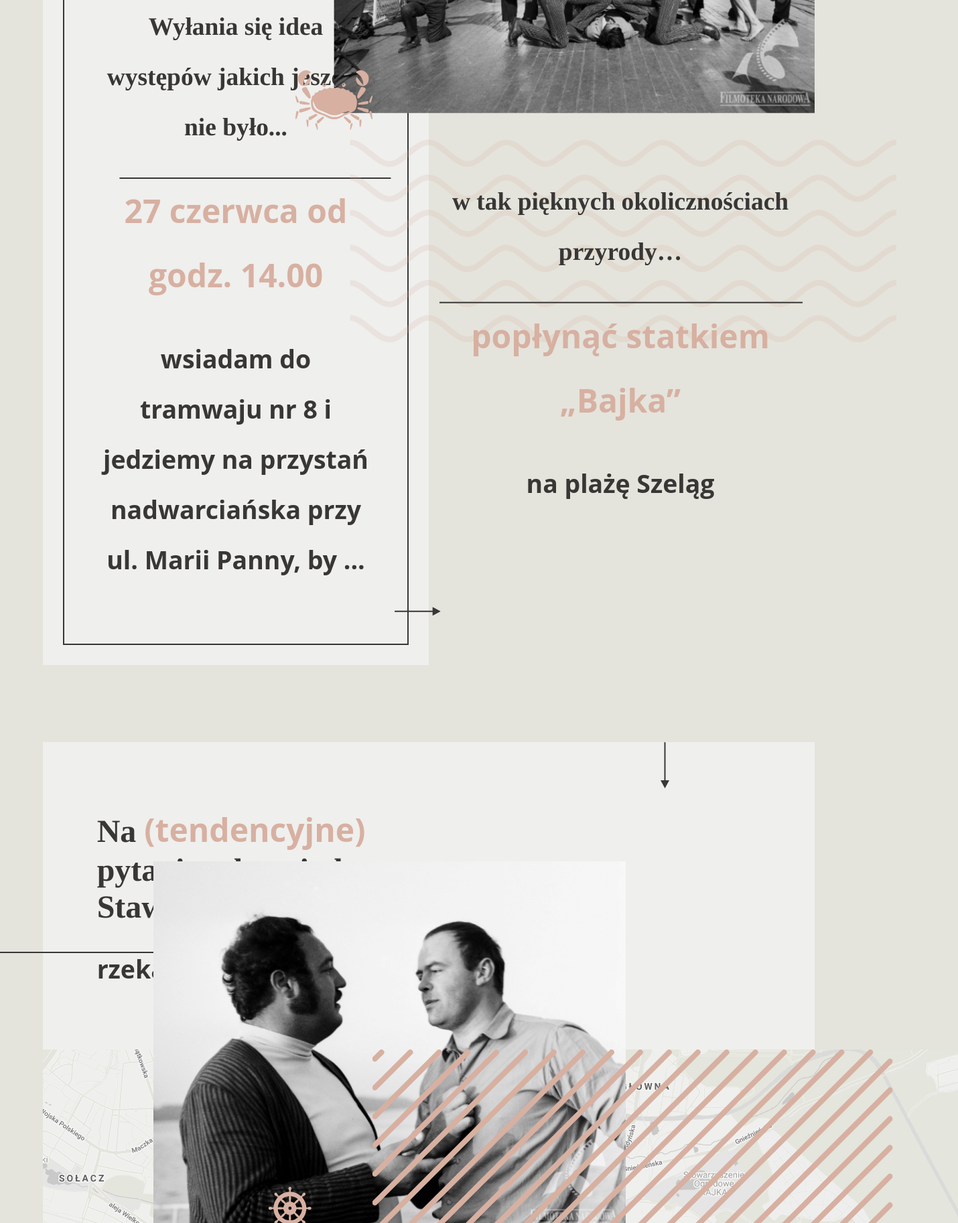
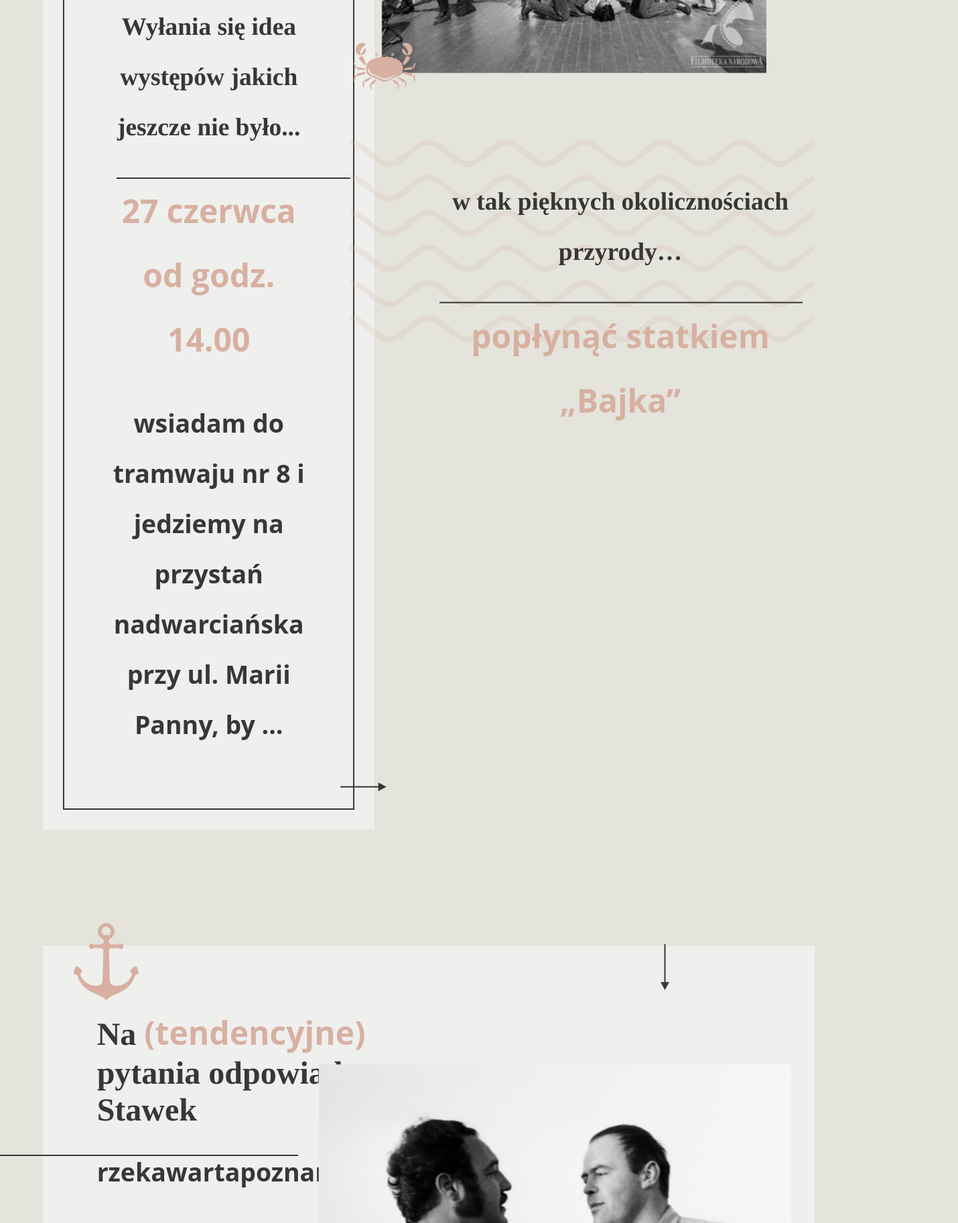
Before and after one commit to gawronix/Nekk, a website: page index.html in a window 1280 px wide. Shown: the part 974-2800 px from the top of the page at 67% size, 1430 px wide, since content can reach past the window. Drawn offline with nearby package versions, Linux system fonts and the light colour scheme.

Commit message:
added 1980 retina and 1620 , to do 1024, 768,480

```diff
--- a/index.html
+++ b/index.html
@@ -62,7 +62,7 @@
                 <div class="split right">
                     <div class="topRightImageContainer">
                         <div class="bigImg">
-                            <img src="./img/ZDJECIE 1.png">
+                            <img src="./img/ZDJECIE 1.png" srcset="./img/ZDJECIE 1@2x.png">
                             <div class="crabImg">
                                 <img src="./img/KRAB.svg">
                             </div>
@@ -90,8 +90,12 @@
             </article>
             <!-- Sekcja Mapy -->
             <div class="bottomContainer">
+                <div class="overflow">
                     <!--lewy tekst-->
                     <div class="textBanner">
+                        <div class="anchor">
+                            <img src="./img/kotwica.svg">
+                        </div>
                         <div class="textProps">
                             <h1>
                                 Na <span>(tendencyjne)</span>
@@ -108,18 +112,19 @@
                     </div>
                     <!--mapa-->
                     <div class="mapImg">
-                    <img src="./img/Layer 1.png">
+                        <img src="./img/Layer 1.png" srcset="./img/Layer 1@2x.png">
                         <!-- Ster na mapie -->
                         <div class="wheel">
                             <img src="./img/ster.svg">
                         </div>
                         <!-- Obrazek w prawym rogu mapy-->
                         <div class="photoOnMap">
-                        <img src="./img/zdjecie.png">
+                            <img src="./img/zdjecie.png" srcset="./img/zdjecie@2x.png">
                         </div>
                         <!-- fale na obrazku-->
                         <div class="strips">
                             <img src="./img/KRESKI.svg">
+                        </div>
                     </div>
                     <!-- box z tekstem na mapie-->
                     <div class="orangeBorder">
--- a/src/scss/content.scss
+++ b/src/scss/content.scss
@@ -101,12 +101,15 @@ article {
             width: 100%;
             height: 100vh;
             position: relative;
+            overflow: hidden;
+            width: 100%;
 
             .imgFale {
                 position: absolute;
                 right: 0;
                 top: 0;
                 transform: translate(15%, 100%);
+
             }
 
             .textOnImg {
@@ -125,11 +128,22 @@ article {
     width: 100%;
     font-size: 2rem;
 
+    .overflow {
+        overflow: hidden;
+        width: 100%;
+
         .textBanner {
             box-sizing: border-box;
             margin-top: 10%;
             background-color: $color_header_text;
             z-index: 1;
+
+            .anchor {
+                position: absolute;
+                top: 0;
+                margin-left: 4%;
+                transform: translateY(86%);
+            }
 
             .textProps {
                 margin-left: 2%;
@@ -147,12 +161,14 @@ article {
                 position: absolute;
                 top: 0;
                 margin-left: 80%;
+                transform: translateY(175%);
             }
         }
 
         .mapImg {
             position: relative;
             margin-bottom: 10%;
+
 
             .wheel {
                 position: absolute;
@@ -183,13 +199,15 @@ article {
                 top: 0;
                 right: 0;
             }
+        }
+    }
 
     .orangeBorder {
         background-color: $color_awards;
         width: 850px;
         padding: 10px 10px 10px 10px;
         position: absolute;
-            transform: translate(0%, 55%);
+        transform: translate(0%, 20%);
         bottom: 0;
         z-index: 1;
         right: 0;
@@ -230,4 +248,65 @@ article {
         }
     }
 }
+
+@media only screen and (max-width: 1620px) {
+    article {
+        width: 43%;
     }
+
+    .topRightImageContainer {
+
+        .bigImg {
+            img {
+                width: 80%;
+            }
+        }
+
+        .crabImg {
+            left: 25px !important;
+        }
+    }
+
+    .bottomContainer {
+        .overflow {
+            .textBanner {
+                .anchor {
+                    margin-left: 4%;
+                    transform: translateY(67%);
+                }
+
+                .downArrowVertical {
+                    transform: translateY(148%);
+                }
+            }
+
+            .mapImg {
+                .photoOnMap {
+                    transform: translate(-5%, -50%);
+                }
+
+
+                .wheel {
+                    left: 38%;
+                }
+
+                .strips {
+                    object-fit: cover;
+                    transform: translate(51%);
+                }
+            }
+        }
+
+        .orangeBorder {
+            transform: translate(0%, 20%);
+            width: 810px;
+            padding: none;
+        }
+    }
+}
+
+@media only screen and (max-width: 1024px) {}
+
+@media only screen and (max-width: 768px) {}
+
+@media only screen and (max-width: 480px) {}
--- a/src/scss/header.scss
+++ b/src/scss/header.scss
@@ -56,20 +56,23 @@
     transform: translateX(-50%);
 }
 
-@media only screen and (max-width: 1024px) {
-    .arrow {
-        bottom: 10px;
+@media only screen and (-webkit-min-device-pixel-ratio: 2),
+only screen and (min--moz-device-pixel-ratio: 2),
+only screen and (-o-min-device-pixel-ratio: 2/1),
+only screen and (min-device-pixel-ratio: 2),
+only screen and (min-resolution: 192dpi),
+only screen and (min-resolution: 2dppx) {
+
+    .heroImage {
+        background-image: url(../../img/zrzu@2x.png);
     }
+
 }
 
-@media only screen and (max-width: 768px) {
-    .arrow {
-        bottom: 5px;
-    }
-}
+@media only screen and (max-width: 1620px) {}
 
-@media only screen and (max-width: 480px) {
-    .arrow {
-        bottom: 0;
-    }
-}
+@media only screen and (max-width: 1024px) {}
+
+@media only screen and (max-width: 768px) {}
+
+@media only screen and (max-width: 480px) {}
--- a/src/scss/main.scss
+++ b/src/scss/main.scss
@@ -7,4 +7,5 @@
 body {
     margin: auto;
     background: $color_background 0% 0% no-repeat padding-box;
+    overflow-x: hidden;
 }
```
Also changed, not shown: src/scss/footer.scss (+9 -0 lines), dist/css/content.css, dist/css/header.css, dist/css/main.css. Lines whose indentation alone changed are shown as unchanged.
